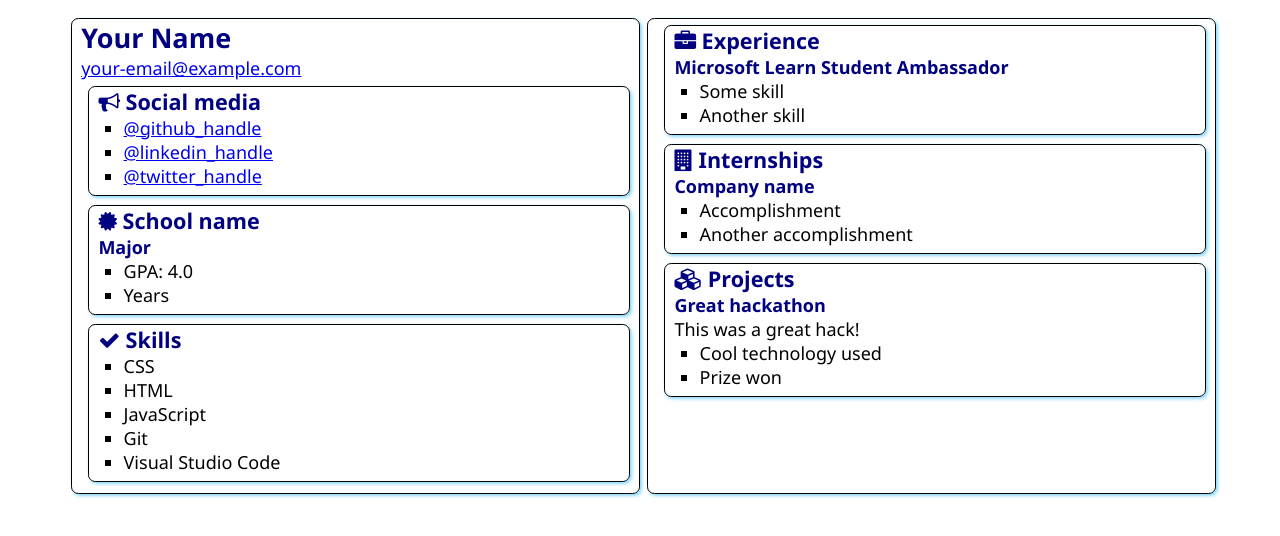
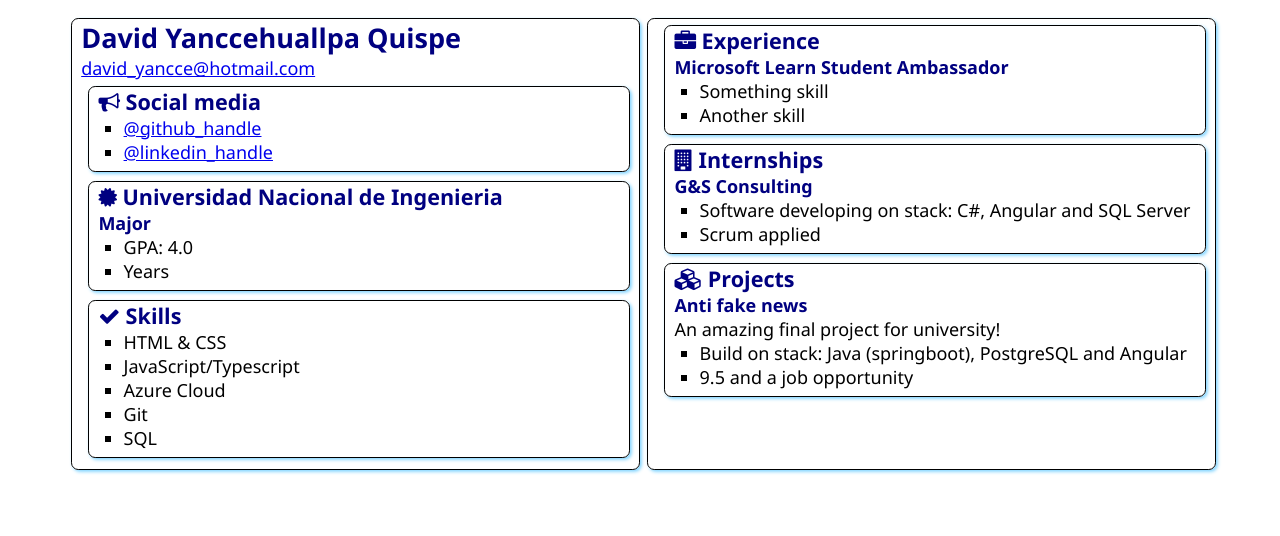
Before and after one commit to DavidYancce/SATechnicalOnboarding, a plain HTML site: page src/index.html in a window 1280 px wide. Drawn offline with Linux system fonts and the light colour scheme.

Commit message:
feat: added my details

```diff
--- a/src/index.html
+++ b/src/index.html
@@ -12,8 +12,8 @@
 <body>
     <main>
         <article class="box">
-            <h1>Your Name</h1>
-            <div><a href="mailto:your.email@example.com">your-email@example.com</a></div>
+            <h1>David Yanccehuallpa Quispe</h1>
+            <div><a href="mailto:david_yancce@hotmail.com">david_yancce@hotmail.com</a></div>
 
             <section class="box">
                 <h2>
@@ -21,9 +21,8 @@
                     Social media
                 </h2>
                 <ul>
-                    <li><a href="https://github.com/<handle>">@github_handle</a></li>
-                    <li><a href="https://linkedin.com/in/<handle>">@linkedin_handle</a></li>
-                    <li><a href="https://twitter.com/<handle>">@twitter_handle</a></li>
+                    <li><a href="https://github.com/DavidYancce">@github_handle</a></li>
+                    <li><a href="https://linkedin.com/in/davidyanccehuallpa/">@linkedin_handle</a></li>
                 </ul>
             </section>
 
@@ -31,7 +30,7 @@
                 <div class="education">
                     <h2>
                         <i class="fa fa-certificate" aria-hidden="true"></i>
-                        School name
+                        Universidad Nacional de Ingenieria
                     </h2>
                     <h3>Major</h3>
                     <ul>
@@ -47,11 +46,11 @@
                     Skills
                 </h2>
                 <ul>
-                    <li>CSS</li>
-                    <li>HTML</li>
-                    <li>JavaScript</li>
+                    <li>HTML & CSS</li>
+                    <li>JavaScript/Typescript</li>
+                    <li>Azure Cloud</li>
                     <li>Git</li>
-                    <li>Visual Studio Code</li>
+                    <li>SQL</li>
                 </ul>
             </section>
         </article>
@@ -63,7 +62,7 @@
                 </h2>
                 <h3>Microsoft Learn Student Ambassador</h3>
                 <ul>
-                    <li>Some skill</li>
+                    <li>Something skill</li>
                     <li>Another skill</li>
                 </ul>
             </section>
@@ -73,10 +72,10 @@
                     Internships
                 </h2>
 
-                <h3>Company name</h3>
+                <h3>G&S Consulting</h3>
                 <ul>
-                    <li>Accomplishment</li>
-                    <li>Another accomplishment</li>
+                    <li>Software developing on stack: C#, Angular and SQL Server</li>
+                    <li>Scrum applied</li>
                 </ul>
             </section>
             <section class="box">
@@ -85,11 +84,11 @@
                     Projects
                 </h2>
 
-                <h3>Great hackathon</h3>
-                <div>This was a great hack!</div>
+                <h3>Anti fake news</h3>
+                <div>An amazing final project for university!</div>
                 <ul>
-                    <li>Cool technology used</li>
-                    <li>Prize won</li>
+                    <li>Build on stack: Java (springboot), PostgreSQL and Angular</li>
+                    <li>9.5 and a job opportunity</li>
                 </ul>
             </section>
         </article>
```
